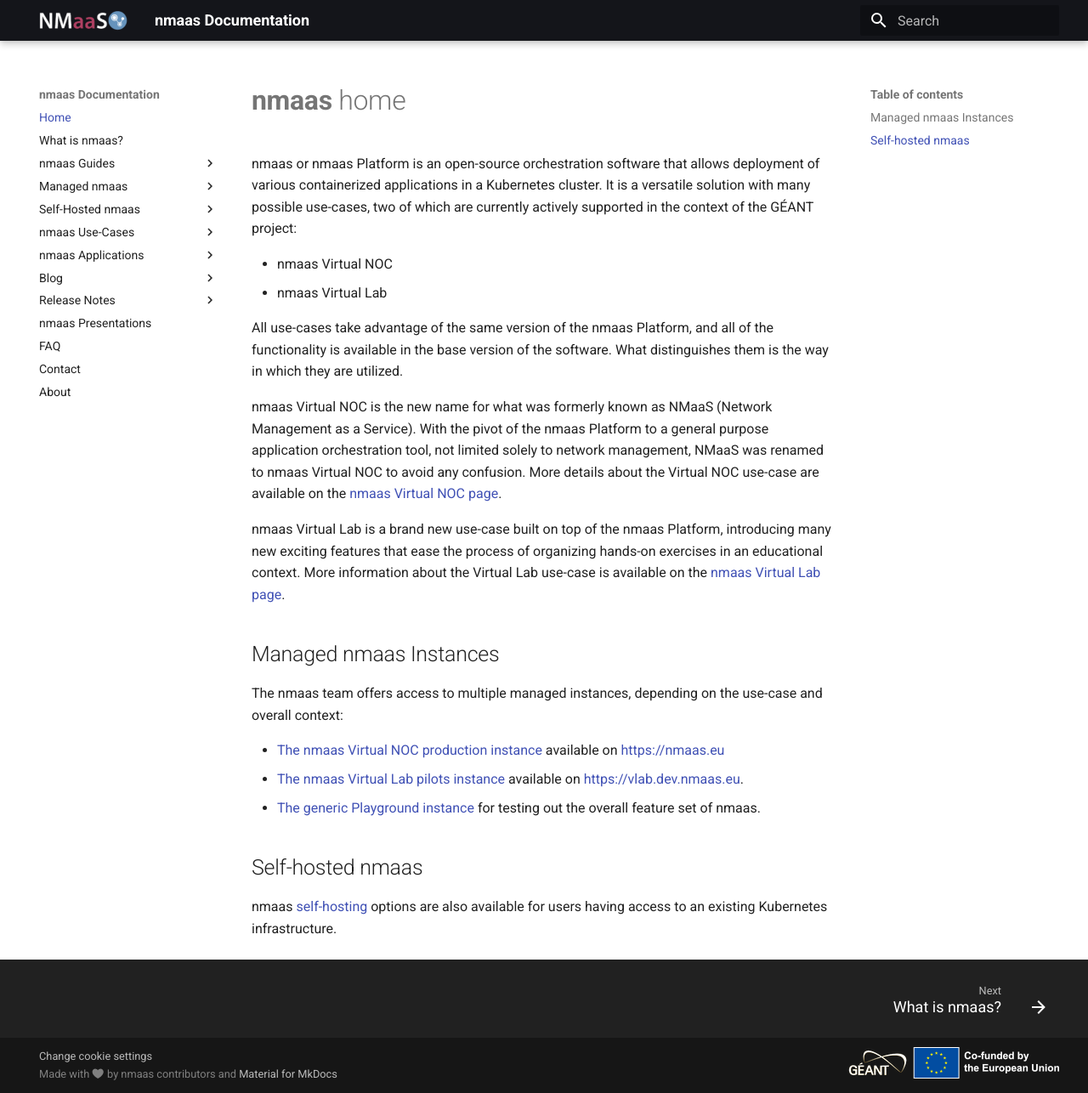
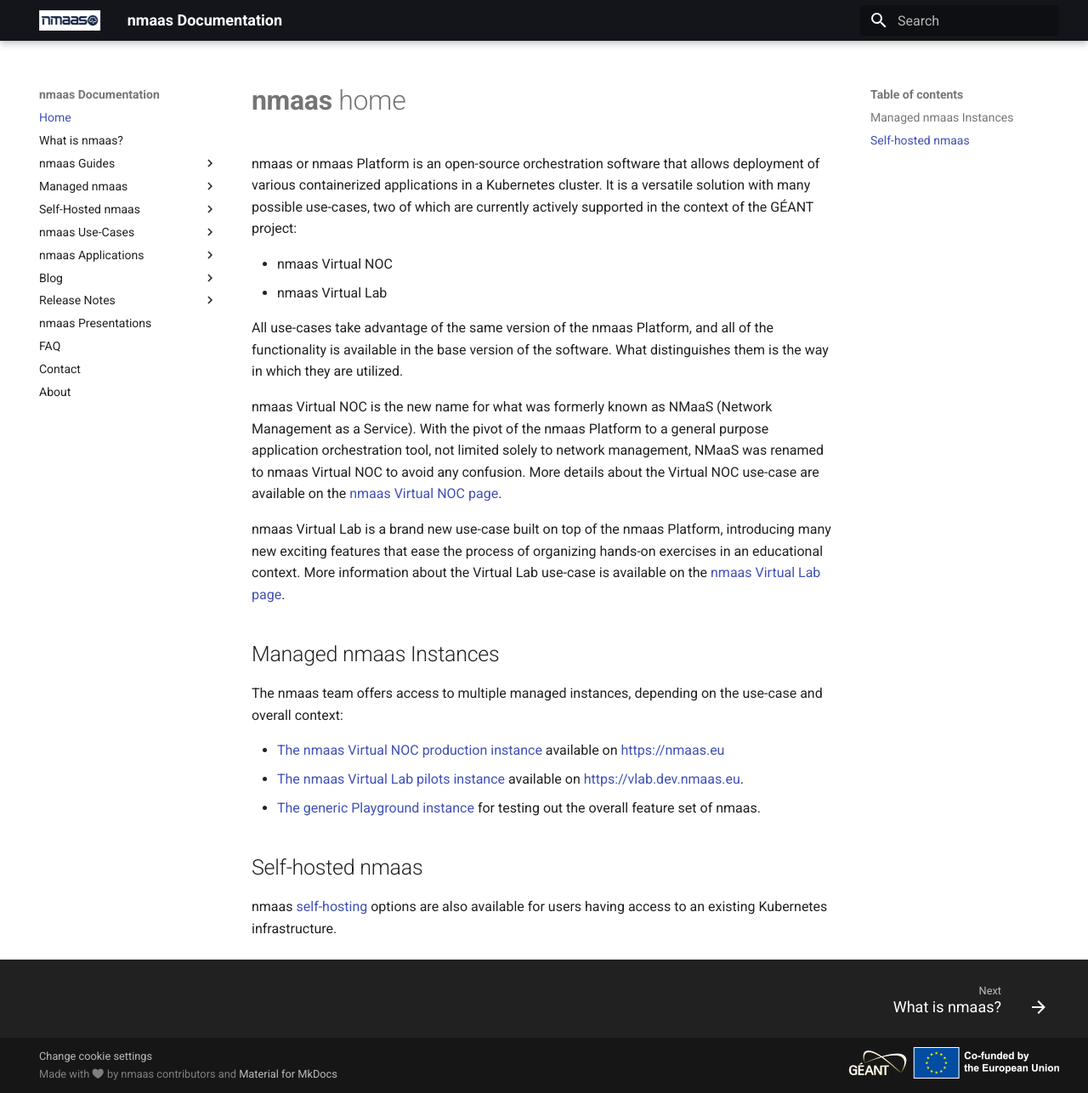
Before and after one commit to nmaas-platform/nmaas-docs, an MkDocs documentation site: the page built from docs/index.md, in a window 1280 px wide and 1286 px high. Shown: the whole window at 85% size. Built offline with MkDocs 1.6.1 and Material for MkDocs 9.7.7, drawn with Linux system fonts in a browser that asks for light colours.

Commit message:
Update with new logo

```diff
--- a/mkdocs.yml
+++ b/mkdocs.yml
@@ -80,7 +80,7 @@
   - About: about.md
 
 theme:
-  logo: 'img/NMaaS-logo-transparent-white.png'
+  logo: 'img/nmaas-new.jpg'
   custom_dir: docs/overrides
   favicon: 'img/favicon.ico'
   name: 'material'
```
Also changed, not shown: docs/img/nmaas-new.jpg (added).
